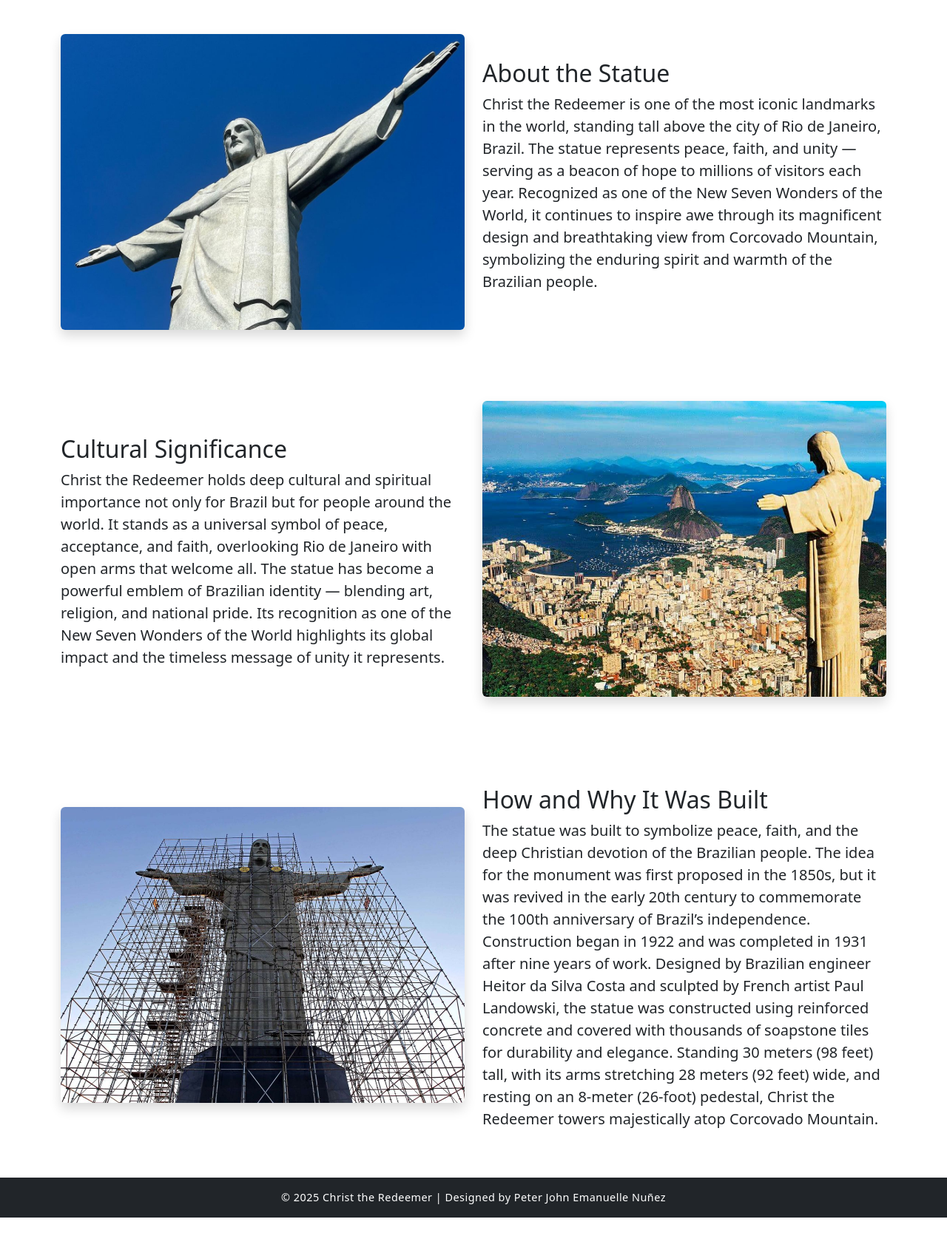
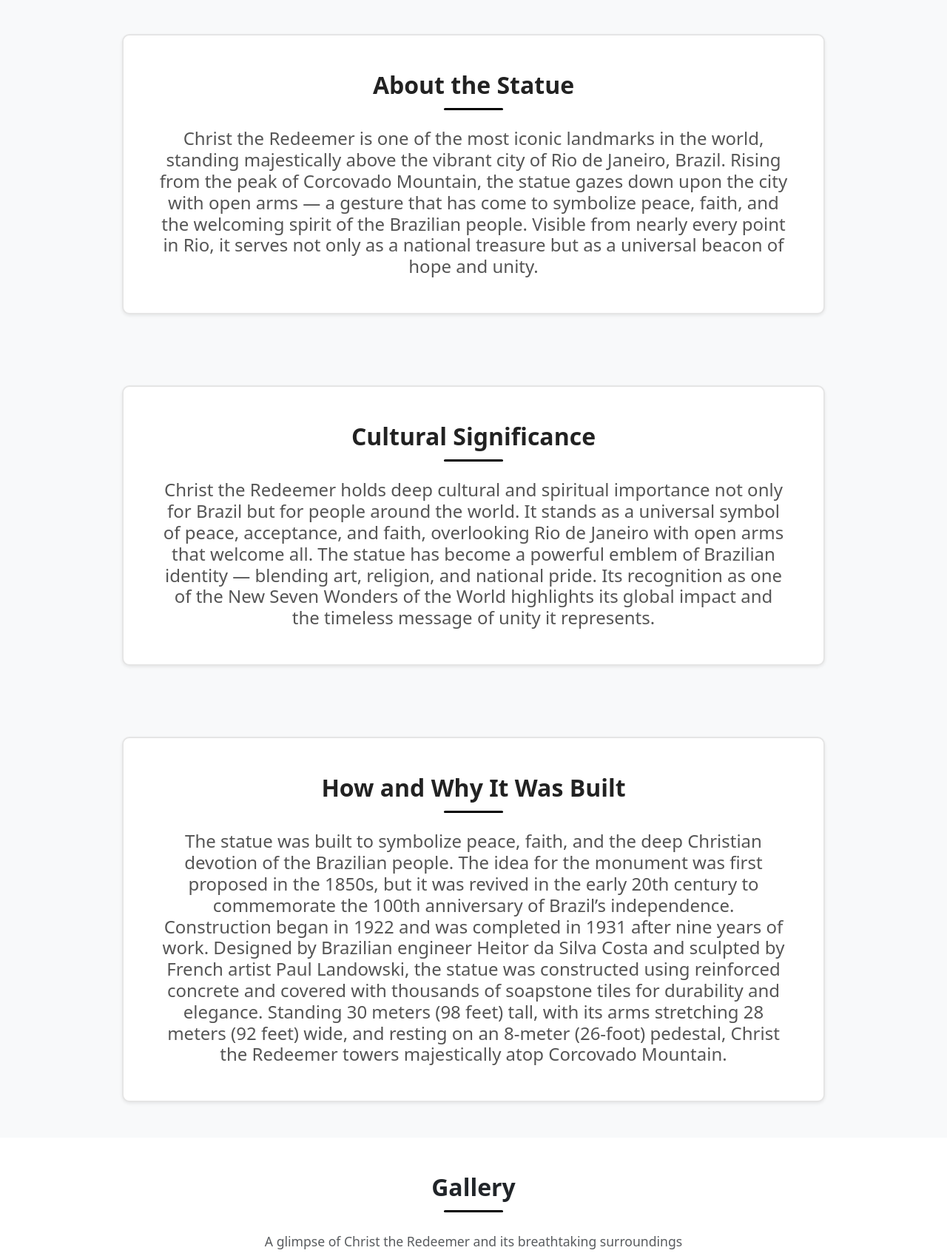
Before and after one commit to peterjohnemn/Christ-redeemer, a plain HTML site: page index.html in a window 1280 px wide. Shown: the part 802-2500 px from the top of the page at 74% size. Before the commit the page ends 2448 px from the top, so only its background shows below. Drawn offline with nearby package versions, Linux system fonts and the light colour scheme.

Commit message:
added navbar, gallery section, and edited about section

```diff
--- a/index.html
+++ b/index.html
@@ -10,7 +10,33 @@
 </head>
 
 <body>
-    <section class="hero-section">
+    <nav class="navbar navbar-expand-lg navbar-light fixed-top transparent-navbar">
+        <div class="container">
+            <a class="navbar-brand fw-bold" href="#hero">Christ the Redeemer</a>
+
+            <button class="navbar-toggler" type="button" data-bs-toggle="collapse" data-bs-target="#navbarNav">
+                <span class="navbar-toggler-icon"></span>
+            </button>
+
+            <div class="collapse navbar-collapse" id="navbarNav">
+                <ul class="navbar-nav ms-auto">
+                    <li class="nav-item">
+                        <a class="nav-link" href="#about">About</a>
+                    </li>
+                    <li class="nav-item">
+                        <a class="nav-link" href="#meaning">Cultural Significance</a>
+                    </li>
+                    <li class="nav-item">
+                        <a class="nav-link" href="#history">History</a>
+                    </li>
+                    <li class="nav-item">
+                        <a class="nav-link" href="#gallery">Gallery</a>
+                    </li>
+                </ul>
+            </div>
+        </div>
+    </nav>
+    <section id="hero" class="hero-section">
         <video autoplay muted loop playsinline class="hero-video">
             <source src="video/14057250_3840_2160_60fps.mp4" type="video/mp4">
         </video>
@@ -28,33 +54,30 @@
 
     </section>
 
-    <section id="about" class="container py-5 content-section">
-        <div class="row align-items-center">
-            <div class="col-md-6 mb-4 mb-md-0">
-                <img src="images/redeem.jpg" alt="Christ the Redeemer" class="img-fluid rounded shadow">
-            </div>
-            <div class="col-md-6">
-                <h2>About the Statue</h2>
-                <p class="lead">
-                    Christ the Redeemer is one of the most iconic landmarks in the world, standing tall above the city
-                    of Rio de Janeiro, Brazil.
-                    The statue represents peace, faith, and unity — serving as a beacon of hope to millions of visitors
-                    each year. Recognized as one of the New Seven Wonders of the World, it continues to inspire awe
-                    through its magnificent design and breathtaking view from Corcovado Mountain, symbolizing the
-                    enduring spirit and warmth of the Brazilian people.
+    <section id="about" class="container-fluid py-5 content-section bg-light text-center">
+        <div class="container">
+            <div class="about-box p-5 mx-auto shadow-sm">
+                <h2 class="fw-bold mb-4">About the Statue</h2>
+                <p class="lead mx-auto" style="max-width: 900px;">
+                    Christ the Redeemer is one of the most iconic landmarks in the world, standing majestically above
+                    the vibrant
+                    city of Rio de Janeiro, Brazil. Rising from the peak of Corcovado Mountain, the statue gazes down
+                    upon the city
+                    with open arms — a gesture that has come to symbolize peace, faith, and the welcoming spirit of the
+                    Brazilian
+                    people. Visible from nearly every point in Rio, it serves not only as a national treasure but as a
+                    universal
+                    beacon of hope and unity.
                 </p>
             </div>
         </div>
     </section>
 
-    <section id="Meaning" class="container py-5 content-section">
-        <div class="row align-items-center">
-            <div class="col-md-6 mb-4 order-md-2">
-                <img src="images/view.jpg" alt="Rio View" class="img-fluid rounded shadow">
-            </div>
-            <div class="col-md-6 order-md-1">
-                <h2>Cultural Significance</h2>
-                <p class="lead">
+    <section id="meaning" class="container-fluid py-5 content-section bg-light text-center">
+        <div class="container">
+            <div class="about-box p-5 mx-auto shadow-sm">
+                <h2 class="fw-bold mb-4">Cultural Significance</h2>
+                <p class="lead mx-auto" style="max-width: 900px;">
                     Christ the Redeemer holds deep cultural and spiritual importance not only for Brazil but for
                     people
                     around the world. It stands as a universal symbol of peace, acceptance, and faith, overlooking
@@ -65,17 +88,13 @@
                     represents.
                 </p>
             </div>
-        </div>
     </section>
 
-    <section id="history" class="container py-5 content-section">
-        <div class="row align-items-center ">
-            <div class="col-md-6 mb-4 order-md-1">
-                <img src="images/construction.jpg" alt="construction" class="img-fluid rounded shadow">
-            </div>
-            <div class="col-md-6 order-md-2">
-                <h2>How and Why It Was Built</h2>
-                <p class="lead">
+    <section id="history" class="container-fluid py-5 content-section bg-light text-center">
+        <div class="container">
+            <div class="about-box p-5 mx-auto shadow-sm">
+                <h2 class="fw-bold mb-4">How and Why It Was Built</h2>
+                <p class="lead mx-auto" style="max-width: 900px;">
                     The statue was built to symbolize peace, faith, and the deep Christian devotion of the
                     Brazilian
                     people.
@@ -100,12 +119,43 @@
                     majestically atop Corcovado Mountain.
                 </p>
             </div>
+    </section>
+
+    <section id="gallery" class="container py-5 content-section">
+        <div class="text-center mb-5">
+            <h2 class="fw-bold">Gallery</h2>
+            <p class="lead text-muted">A glimpse of Christ the Redeemer and its breathtaking surroundings</p>
+        </div>
+
+        <div id="carouselExampleFade" class="carousel slide carousel-fade">
+            <div class="carousel-inner">
+                <div class="carousel-item active">
+                    <img src="images/ch.jpg" class="d-block w-100" alt="...">
+                </div>
+                <div class="carousel-item">
+                    <img src="images/chr.jpg" class="d-block w-100" alt="...">
+                </div>
+                <div class="carousel-item">
+                    <img src="images/bw.jpg" class="d-block w-100" alt="...">
+                </div>
+            </div>
+            <button class="carousel-control-prev" type="button" data-bs-target="#carouselExampleFade"
+                data-bs-slide="prev">
+                <span class="carousel-control-prev-icon" aria-hidden="true"></span>
+                <span class="visually-hidden">Previous</span>
+            </button>
+            <button class="carousel-control-next" type="button" data-bs-target="#carouselExampleFade"
+                data-bs-slide="next">
+                <span class="carousel-control-next-icon" aria-hidden="true"></span>
+                <span class="visually-hidden">Next</span>
+            </button>
         </div>
     </section>
 
+
     <footer class="footer bg-dark text-white text-center py-3">
-    <p class="mb-0">&copy; 2025 Christ the Redeemer | Designed by Peter John Emanuelle Nuñez</p>
-</footer>
+        <p class="mb-0">&copy; 2025 Christ the Redeemer | Designed by Peter John Emanuelle Nuñez</p>
+    </footer>
 
     <script src="https://cdn.jsdelivr.net/npm/bootstrap@5.3.3/dist/js/bootstrap.bundle.min.js"></script>
 </body>
--- a/style.css
+++ b/style.css
@@ -35,19 +35,6 @@
   z-index: 2;
 }
 
-.content-section img {
-  width: 100%;
-  height: 400px;
-  object-fit: cover;
-  border-radius: 10px;
-  transition: transform 0.3s ease, box-shadow 0.3s ease;
-}
-
-.content-section img:hover {
-  transform: scale(1.03);
-  box-shadow: 0 8px 20px rgba(0, 0, 0, 0.2);
-}
-
 .scroll-down {
   position: absolute;
   bottom: 30px;
@@ -65,6 +52,18 @@ html {
   scroll-behavior: smooth;
 }
 
+#carouselExampleFade {
+    max-width: 1000px;
+    margin: 0 auto;
+    border-radius: 20px;
+    overflow: hidden;
+}
+
+#carouselExampleFade img {
+    height: 500px;
+    object-fit: cover;
+}
+
 .footer {
   position: relative;
   bottom: 0;
@@ -72,3 +71,59 @@ html {
   font-size: 0.9rem;
   letter-spacing: 0.5px;
 }
+
+
+.content-section {
+  text-align: center;
+  padding-top: 80px;
+  padding-bottom: 80px;
+}
+
+.content-section h2 {
+  font-size: 2rem;
+  margin-bottom: 1.5rem;
+  position: relative;
+  font-weight: 700;
+}
+
+.content-section h2::after {
+  content: "";
+  display: block;
+  width: 80px;
+  height: 3px;
+  background-color: #000000;
+  margin: 0.75rem auto 1.5rem;
+  border-radius: 2px;
+}
+
+.content-section p {
+  font-size: 1.1rem;
+  line-height: 1.8;
+  color: #555;
+  max-width: 800px;
+  margin: 0 auto;
+}
+
+.about-box {
+  background-color: #ffffff;
+  border: 2px solid #e5e5e5;
+  border-radius: 10px;
+  max-width: 950px;
+  transition: transform 0.3s ease, box-shadow 0.3s ease;
+}
+
+.about-box:hover {
+  transform: scale(1.02);
+  box-shadow: 0 10px 25px rgba(0, 0, 0, 0.15);
+}
+
+.about-box h2 {
+  font-size: 2rem;
+  color: #222;
+}
+
+.about-box p {
+  color: #555;
+  line-height: 1.20;
+  font-size: 1.5rem;
+}
```
Also changed, not shown: images/bw.jpg (added), images/ch.jpg (added), images/chr.jpg (added).
